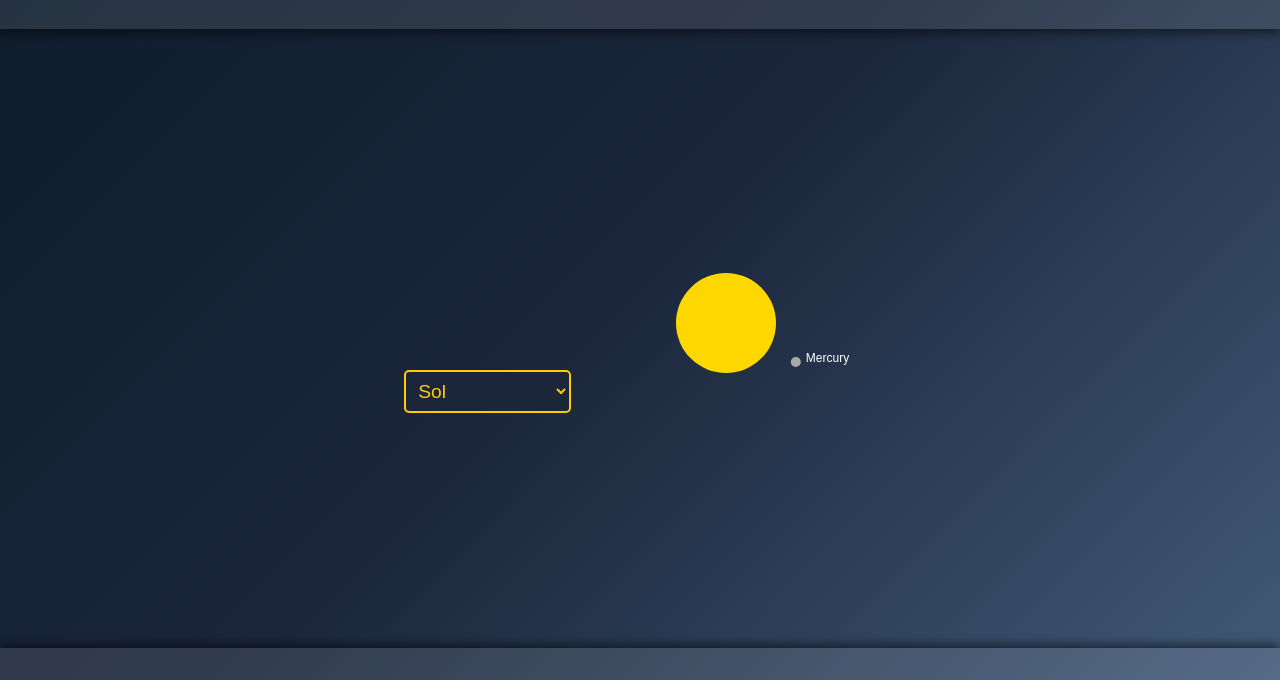
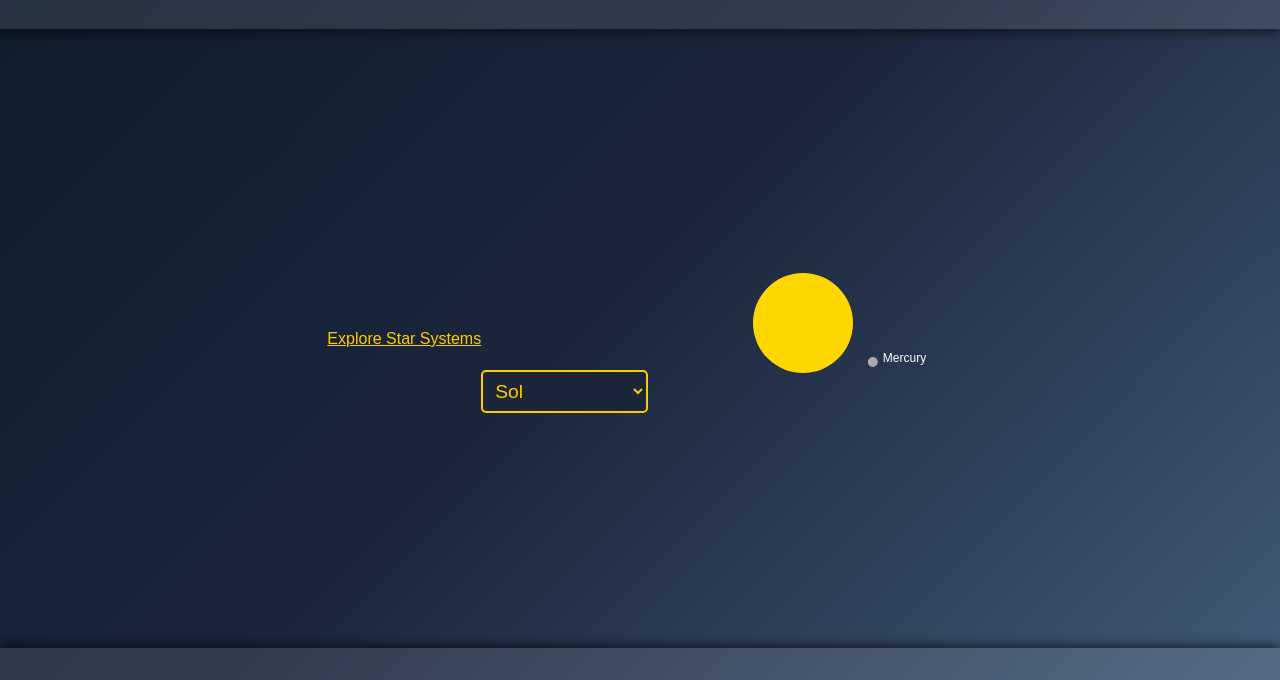
Before and after one commit to TheBrookHorse/NumericalMethodsProject, a plain HTML site: page index.html in a window 1280 px wide. Shown: the part 120-800 px from the top of the page. Drawn offline with Linux system fonts and the light colour scheme.

Commit message:
Update index.html

```diff
--- a/index.html
+++ b/index.html
@@ -12,6 +12,7 @@
         <p>Explore the wonders of space through our interactive simulation!</p>
     </header>
     <main>
+        <p><a href="planet-info.html" style="color: #ffcc00;">Explore Star Systems</a></p>
         <div id="simulation-container">
             <select id="starSystemSelect">
                 <option value="Sol">Sol</option>
```
